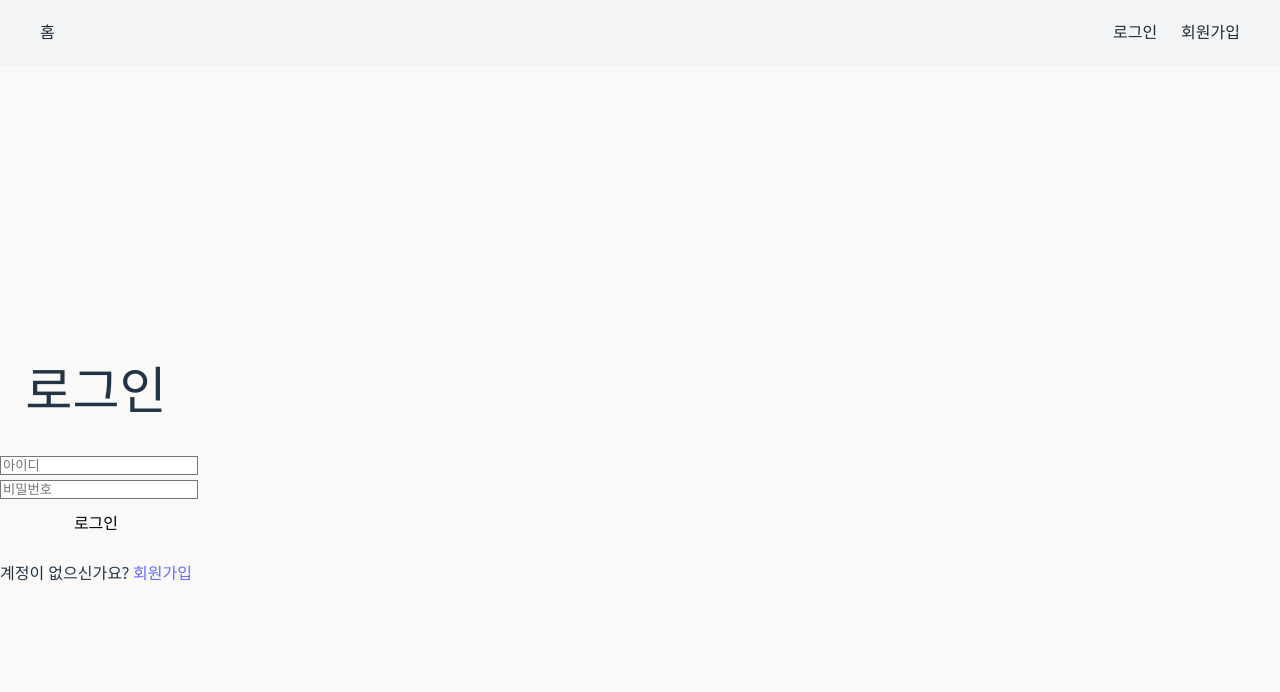
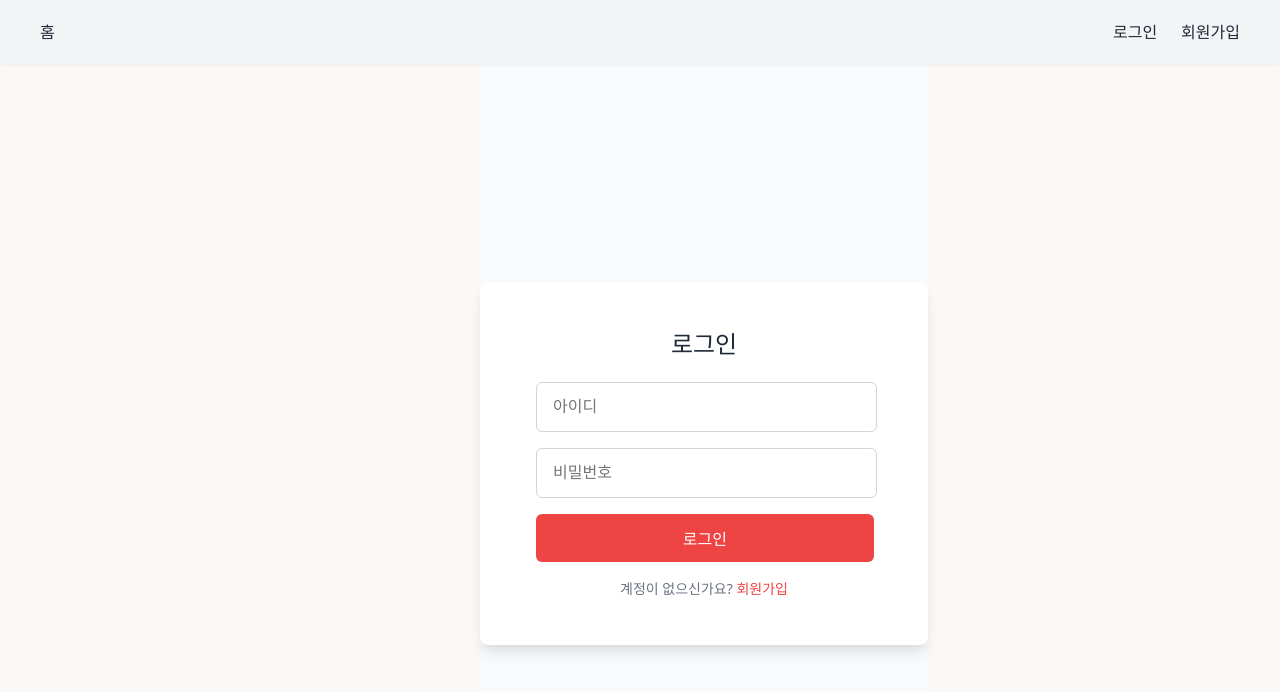
Before and after one commit to tkddyd0817/mbti-review, a React (Vite) app: page /login in a window 1280 px wide. Shown: the top 692 px of the page. Built offline with nearby package versions, Linux system fonts and the light colour scheme.

Commit message:
style: 버튼 및 입력창 크기/정렬 개선

```diff
--- a/src/App.jsx
+++ b/src/App.jsx
@@ -50,8 +50,8 @@ function App() {
             path="/profile"
             element={<Profile user={user} setUser={setUser} />}
           />
-            {/* <Route path="/test" element={<TestPage user={user} />} />
-           <Route path="/results" element={<TestResultList user={user} />} />
+            {/* <Route path="/test" element={<TestPage user={user} />} />  */}
+          {/* <Route path="/results" element={<TestResultList user={user} />} />
           <Route path="/result/:id" element={<TestResultPage user={user} />} />   */}
         </Route>
       </Route>
--- a/src/components/AuthForm.jsx
+++ b/src/components/AuthForm.jsx
@@ -1,4 +1,46 @@
 import { useState } from "react";
+import styled from "styled-components";
+
+const Form = styled.form``;
+
+const InputBlock = styled.div`
+  margin-bottom: 1rem;
+
+`;
+
+const Input = styled.input`
+margin-left: 1.5rem;
+height: 2rem;
+  width: 80%;
+  padding: 0.5rem 1rem;
+  border: 1px solid #d1d5db;
+  border-radius: 0.375rem;
+  font-size: 1rem;
+  outline: none;
+  transition: box-shadow 0.2s, border-color 0.2s;
+  &:focus {
+    border-color: #ef4444;
+    box-shadow: 0 0 0 2px #fecaca;
+  }
+`;
+
+const SubmitButton = styled.button`
+margin-left: 1.5rem;
+height: 3rem;
+  width: 88%;
+  padding: 0.5rem 0;
+  font-weight: bold;
+  color: #fff;
+  background: #ef4444;
+  border: none;
+  border-radius: 0.375rem;
+  font-size: 1rem;
+  transition: background 0.2s;
+  cursor: pointer;
+  &:hover {
+    background: #dc2626;
+  }
+`;
 
 const AuthForm = ({ mode, onSubmit }) => {
   const [formData, setFormData] = useState({
@@ -21,107 +63,45 @@ const AuthForm = ({ mode, onSubmit }) => {
   };
 
   return (
-    <form onSubmit={handleSubmit}>
-      <div className="mb-4">
-        <input
+    <Form onSubmit={handleSubmit}>
+      <InputBlock>
+        <Input
           type="text"
           name="userid"
           value={formData.userid}
           onChange={handleChange}
           placeholder="아이디"
-          className="w-full px-4 py-2 border border-gray-300 rounded-md focus:outline-none focus:ring-2 focus:ring-red-500"
           required
         />
-      </div>
-      <div className="mb-4">
-        <input
+      </InputBlock>
+      <InputBlock>
+        <Input
           type="password"
           name="password"
           value={formData.password}
           onChange={handleChange}
           placeholder="비밀번호"
-          className="w-full px-4 py-2 border border-gray-300 rounded-md focus:outline-none focus:ring-2 focus:ring-red-500"
           required
         />
-      </div>
+      </InputBlock>
       {/* 회원가입 모드일 때만 닉네임 입력 */}
       {mode === "signup" && (
-        <div className="mb-6">
-          <input
+        <InputBlock style={{ marginBottom: "1.5rem" }}>
+          <Input
             type="text"
             name="nickname"
             value={formData.nickname}
             onChange={handleChange}
             placeholder="닉네임"
-            className="w-full px-4 py-2 border border-gray-300 rounded-md focus:outline-none focus:ring-2 focus:ring-red-500"
             required
           />
-        </div>
+        </InputBlock>
       )}
-      <button
-        type="submit"
-        className="w-full bg-red-500 text-white py-2 rounded-md font-bold hover:bg-red-600 transition"
-      >
+      <SubmitButton type="submit">
         {mode === "login" ? "로그인" : "회원가입"}
-      </button>
-    </form>
+      </SubmitButton>
+    </Form>
   );
 };
 
 export default AuthForm;
-
-// import  { useState } from 'react';
-
-// const AuthForm = ({ mode, onSubmit }) => {
-//   const [formData, setFormData] = useState({
-//     id: '',
-//     password: '',
-//     nickname: '',
-//   });
-
-//   const handleChange = (e) => {
-//     setFormData({
-//       ...formData,
-//       [e.target.name]: e.target.value,
-//     });
-//   };
-
-//   const handleSubmit = (e) => {
-//     e.preventDefault();
-//     onSubmit(formData);
-//   };
-
-//   return (
-//     <form onSubmit={handleSubmit}>
-//       <input
-//         type="text"
-//         name="id"
-//         value={formData.id}
-//         onChange={handleChange}
-//         placeholder="아이디"
-//         required
-//       />
-//       <input
-//         type="password"
-//         name="password"
-//         value={formData.password}
-//         onChange={handleChange}
-//         placeholder="비밀번호"
-//         required
-//       />
-//       {mode === 'signup' && (
-//         <input
-//           type="text"
-//           name="nickname"
-//           value={formData.nickname}
-//           onChange={handleChange}
-//           placeholder="닉네임"
-//           required
-//         />
-//       )}
-//       <button type="submit">{mode === 'login' ? '로그인' : '회원가입'}</button>
-//     </form>
-//   );
-// };
-
-// export default AuthForm;
--- a/src/pages/Home.jsx
+++ b/src/pages/Home.jsx
@@ -5,6 +5,7 @@ const Wrapper = styled.div`
   background-color: #f9fafb;
   min-height: 100vh;
   margin-top: 4rem;
+  margin-left: 6rem;
 `;
 
 const Container = styled.div`
--- a/src/pages/Login.jsx
+++ b/src/pages/Login.jsx
@@ -1,7 +1,49 @@
-
 import AuthForm from "../components/AuthForm";
 import { login, getUserProfile } from "../api/auth";
 import { useNavigate, Link } from "react-router-dom";
+import styled from "styled-components";
+
+const Wrapper = styled.div`
+  min-height: 100vh;
+  display: flex;
+  align-items: center;
+  justify-content: center;
+  background: #f9fafb;
+   margin-left: 30rem;
+`;
+
+const Card = styled.div`
+  background: #fff;
+  box-shadow: 0 10px 15px -3px rgba(0, 0, 0, 0.1),
+    0 4px 6px -2px rgba(0, 0, 0, 0.05);
+  border-radius: 0.5rem;
+  padding: 2rem;
+  width: 24rem;
+`;
+
+const Title = styled.h1`
+  font-size: 1.5rem;
+  font-weight: bold;
+  color: #1f2937;
+  text-align: center;
+  margin-bottom: 1.5rem;
+`;
+
+const InfoText = styled.p`
+  text-align: center;
+  font-size: 0.875rem;
+  color: #6b7280;
+  margin-top: 1rem;
+`;
+
+const StyledLink = styled(Link)`
+  color: #ef4444;
+  font-weight: bold;
+  text-decoration: none;
+  &:hover {
+    text-decoration: underline;
+  }
+`;
 
 const Login = ({ setUser }) => {
   const navigate = useNavigate();
@@ -15,28 +57,23 @@ const Login = ({ setUser }) => {
       // 사용자 상태 업데이트 (토큰 포함)
       setUser({ ...userData, token: data.accessToken });
       // 페이지 이동
-      navigate('/profile');
+      navigate("/profile");
     } catch (error) {
-        console.error(error)
-      alert('로그인에 실패했습니다.');
+      console.error(error);
+      alert("로그인에 실패했습니다.");
     }
   };
 
   return (
-     <div className="min-h-screen flex items-center justify-center bg-gray-50">
-      <div className="bg-white shadow-lg rounded-lg p-8 w-96">
-        <h1 className="text-2xl font-bold text-gray-800 text-center mb-6">
-          로그인
-        </h1>
+    <Wrapper>
+      <Card>
+        <Title>로그인</Title>
         <AuthForm mode="login" onSubmit={handleLogin} />
-        <p className="text-center text-sm text-gray-500 mt-4">
-          계정이 없으신가요?{" "}
-          <Link to="/signup" className="text-red-500 font-bold hover:underline">
-            회원가입
-          </Link>
-        </p>
-      </div>
-    </div>
+        <InfoText>
+          계정이 없으신가요? <StyledLink to="/signup">회원가입</StyledLink>
+        </InfoText>
+      </Card>
+    </Wrapper>
   );
 };
 
--- a/src/pages/Signup.jsx
+++ b/src/pages/Signup.jsx
@@ -1,7 +1,49 @@
+import AuthForm from "../components/AuthForm";
+import { register } from "../api/auth";
+import { useNavigate, Link } from "react-router-dom";
+import styled from "styled-components";
 
-import AuthForm from '../components/AuthForm';
-import { register } from '../api/auth';
-import { useNavigate, Link } from 'react-router-dom';
+const Wrapper = styled.div`
+  min-height: 100vh;
+  display: flex;
+  align-items: center;
+  justify-content: center;
+  background: #f9fafb;
+   margin-left: 30rem;
+`;
+
+const Card = styled.div`
+  background: #fff;
+  box-shadow: 0 10px 15px -3px rgba(0, 0, 0, 0.1),
+    0 4px 6px -2px rgba(0, 0, 0, 0.05);
+  border-radius: 0.5rem;
+  padding: 2rem;
+  width: 30rem;
+`;
+
+const Title = styled.h1`
+  font-size: 1.5rem;
+  font-weight: bold;
+  color: #1f2937;
+  text-align: center;
+  margin-bottom: 1.5rem;
+`;
+
+const InfoText = styled.p`
+  text-align: center;
+  font-size: 0.875rem;
+  color: #6b7280;
+  margin-top: 1rem;
+`;
+
+const StyledLink = styled(Link)`
+  color: #ef4444;
+  font-weight: bold;
+  text-decoration: none;
+  &:hover {
+    text-decoration: underline;
+  }
+`;
 
 const Signup = () => {
   const navigate = useNavigate();
@@ -9,34 +51,24 @@ const Signup = () => {
   const handleSignup = async (formData) => {
     try {
       await register(formData);
-      alert('회원가입이 완료되었습니다.');
-      navigate('/login');
+      alert("회원가입이 완료되었습니다.");
+      navigate("/login");
     } catch (error) {
-        console.error(error)
-      alert('회원가입에 실패했습니다.');
+      console.error(error);
+      alert("회원가입에 실패했습니다.");
     }
   };
 
   return (
-     <>
-      <div className="min-h-screen flex items-center justify-center bg-gray-50">
-        <div className="bg-white shadow-lg rounded-lg p-8 w-96">
-          <h1 className="text-2xl font-bold text-gray-800 text-center mb-6">
-            회원가입
-          </h1>
-          <AuthForm mode="signup" onSubmit={handleSignup} />
-          <p className="text-center text-sm text-gray-500 mt-4">
-            이미 계정이 있으신가요?{" "}
-            <Link
-              to="/login"
-              className="text-red-500 font-bold hover:underline"
-            >
-              로그인
-            </Link>
-          </p>
-        </div>
-      </div>
-    </>
+    <Wrapper>
+      <Card>
+        <Title>회원가입</Title>
+        <AuthForm mode="signup" onSubmit={handleSignup} />
+        <InfoText>
+          이미 계정이 있으신가요? <StyledLink to="/login">로그인</StyledLink>
+        </InfoText>
+      </Card>
+    </Wrapper>
   );
 };
 
```
